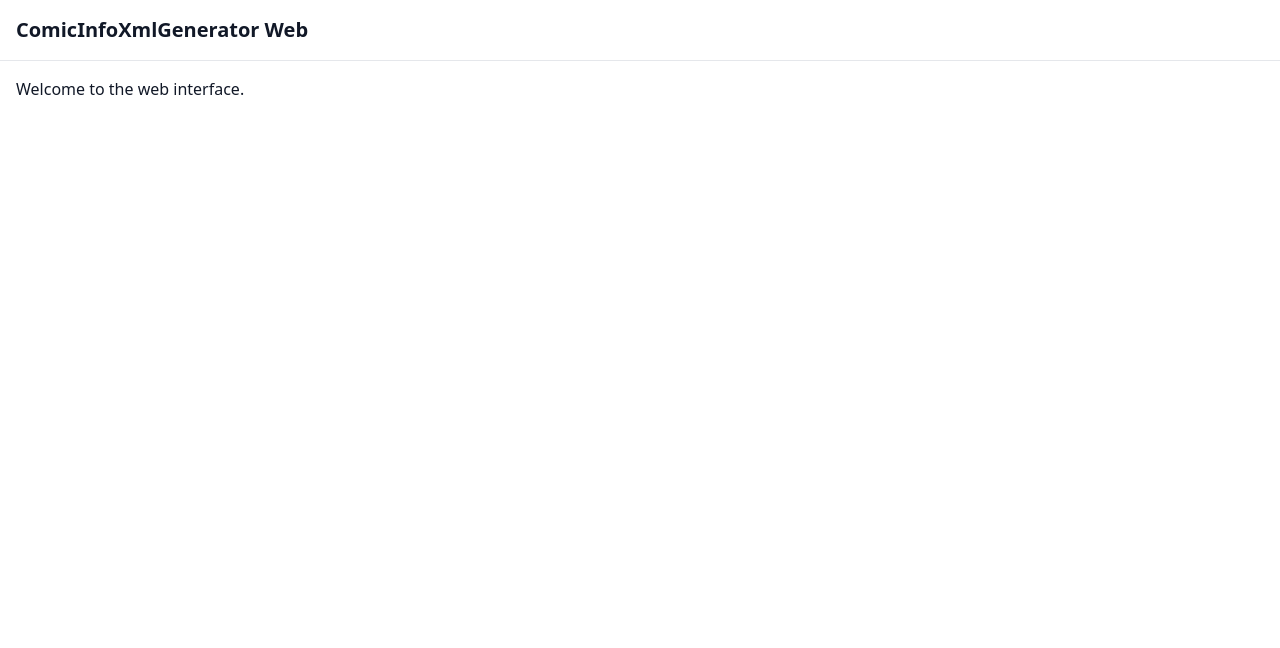
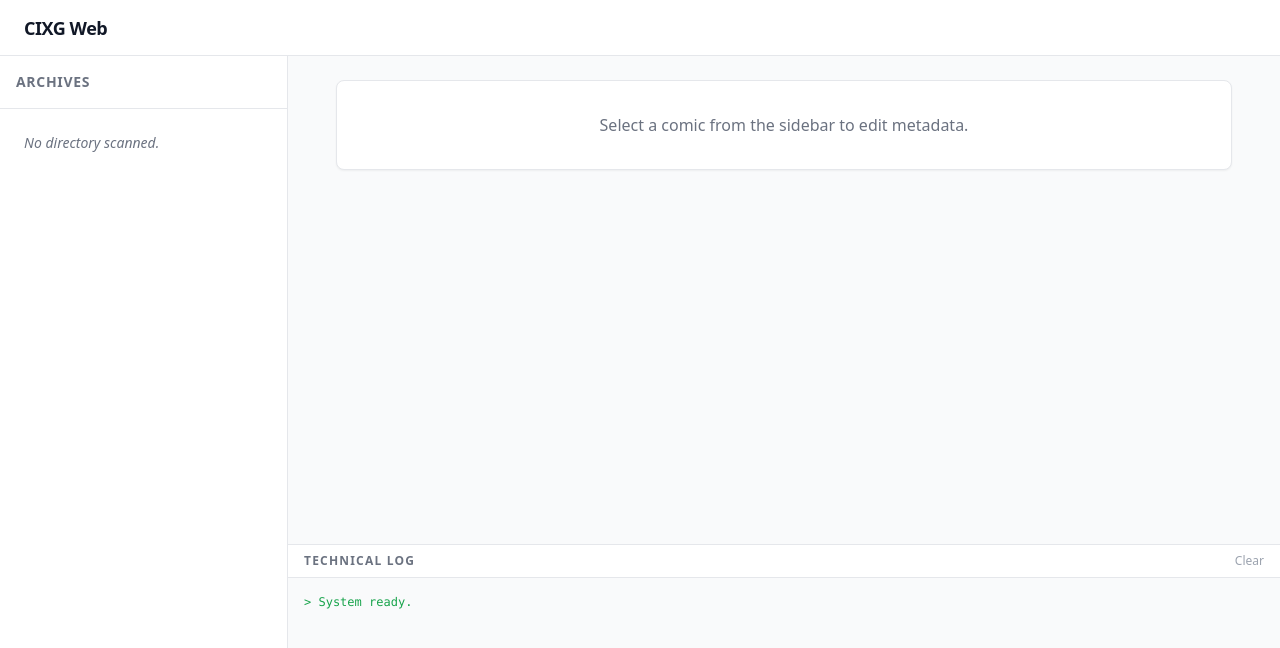
Before and after one commit to SamLangTen/ComicInfoXmlGenerator, a Vue app in the folder web/: page / in a window 1280 px wide. Shown: the top 648 px of the page. Built offline with nearby package versions, Linux system fonts and the light colour scheme.

Commit message:
feat(web): Define core layout with Sidebar, Editor, and Log Console

```diff
--- a/web/src/App.vue
+++ b/web/src/App.vue
@@ -2,13 +2,47 @@
 </script>
 
 <template>
-  <div class="min-h-screen bg-white dark:bg-gray-900 text-gray-900 dark:text-gray-100">
-    <header class="p-4 border-b dark:border-gray-800">
-      <h1 class="text-xl font-bold">ComicInfoXmlGenerator Web</h1>
+  <div class="min-h-screen flex flex-col bg-gray-50 dark:bg-gray-950 text-gray-900 dark:text-gray-100">
+    <!-- Navbar -->
+    <header class="h-14 flex items-center px-6 border-b bg-white dark:bg-gray-900 dark:border-gray-800 shrink-0">
+      <h1 class="text-lg font-bold tracking-tight">CIXG Web</h1>
     </header>
-    <main class="p-4">
-      <p>Welcome to the web interface.</p>
-    </main>
+
+    <div class="flex flex-1 overflow-hidden">
+      <!-- Sidebar -->
+      <aside class="w-72 border-r bg-white dark:bg-gray-900 dark:border-gray-800 flex flex-col shrink-0">
+        <div class="p-4 border-b dark:border-gray-800">
+          <h2 class="text-sm font-semibold uppercase tracking-wider text-gray-500">Archives</h2>
+        </div>
+        <div class="flex-1 overflow-y-auto p-2">
+          <!-- File list placeholder -->
+          <div class="text-sm text-gray-500 p-4 italic">No directory scanned.</div>
+        </div>
+      </aside>
+
+      <!-- Main Content -->
+      <main class="flex-1 flex flex-col min-w-0 bg-gray-50 dark:bg-gray-950">
+        <div class="flex-1 overflow-y-auto p-6">
+          <div class="max-w-4xl mx-auto">
+            <!-- Editor placeholder -->
+            <div class="bg-white dark:bg-gray-900 rounded-lg border dark:border-gray-800 p-8 text-center shadow-sm">
+              <p class="text-gray-500">Select a comic from the sidebar to edit metadata.</p>
+            </div>
+          </div>
+        </div>
+
+        <!-- Log Console -->
+        <section class="h-64 border-t bg-white dark:bg-gray-900 dark:border-gray-800 flex flex-col log-console shrink-0">
+          <div class="px-4 py-2 border-b dark:border-gray-800 flex justify-between items-center">
+            <h3 class="text-xs font-bold uppercase tracking-widest text-gray-500">Technical Log</h3>
+            <button class="text-xs text-gray-400 hover:text-gray-600 dark:hover:text-gray-200">Clear</button>
+          </div>
+          <div class="flex-1 overflow-y-auto p-4 font-mono text-xs bg-gray-50 dark:bg-black text-green-600 dark:text-green-400">
+            <div>> System ready.</div>
+          </div>
+        </section>
+      </main>
+    </div>
   </div>
 </template>
 
```
Also changed, not shown: 1 other file (tests, documents, lock files or other folders).
